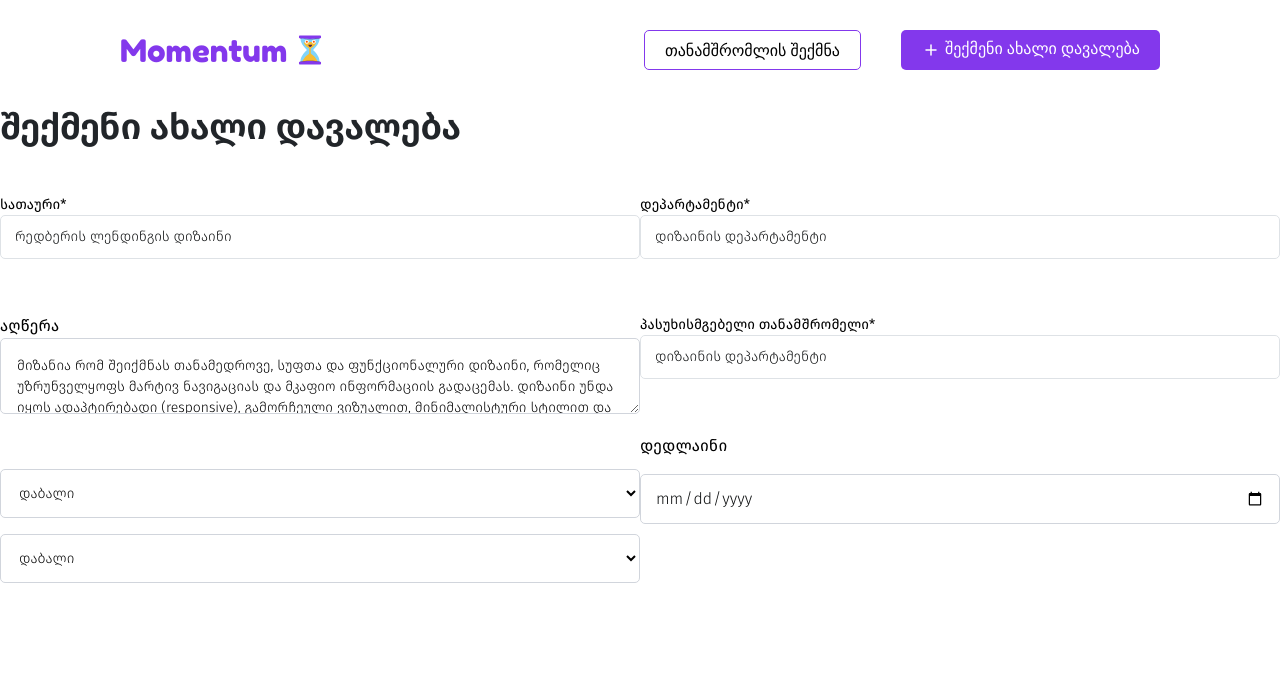
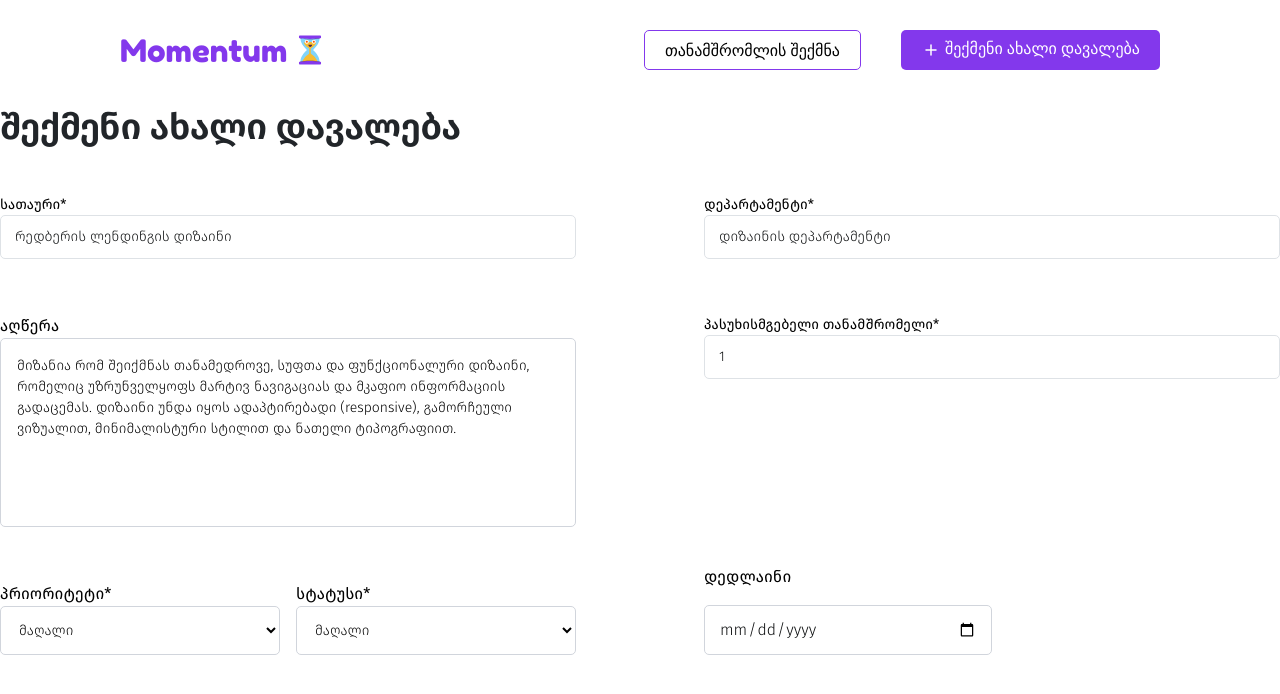
Before and after one commit to Jabjubinski/Momentum-app, a React (Vite) app: page /task/add in a window 1280 px wide. Shown: the top 694 px of the page. Built offline with nearby package versions, Linux system fonts and the light colour scheme.

Commit message:
added an options array for react select

```diff
--- a/src/pages/CreateTaskPage.jsx
+++ b/src/pages/CreateTaskPage.jsx
@@ -1,15 +1,50 @@
 import React from "react";
 import Container from "../components/Container";
-import pfp from "./pfp.png";
+import Select from "react-select"; // Import react-select
+import pfp from "./pfp.png"; // Import your image
+
 export default function CreateTaskPage() {
+  // Options array with images
+  const employeeOptions = [
+    {
+      value: "employee1",
+      label: (
+        <div className="flex items-center gap-2">
+          <img src={pfp} alt="pfp" className="w-6 h-6 rounded-full" />
+          <span>დიზაინის დეპარტამენტი</span>
+        </div>
+      ),
+    },
+    {
+      value: "employee2",
+      label: (
+        <div className="flex items-center gap-2">
+          <img src={pfp} alt="pfp" className="w-6 h-6 rounded-full" />
+          <span>გაყიდვების დეპარტამენტი</span>
+        </div>
+      ),
+    },
+    {
+      value: "employee3",
+      label: (
+        <div className="flex items-center gap-2">
+          <img src={pfp} alt="pfp" className="w-6 h-6 rounded-full" />
+          <span>მარკეტინგის დეპარტამენტი</span>
+        </div>
+      ),
+    },
+  ];
+
   return (
     <Container
       direction="col"
       title="შექმენი ახალი დავალება"
       customStyle="flex flex-col gap-[40px]"
     >
-      <div className="flex flex-row">
-        <div className="flex flex-col font-firago gap-[55px] w-[50%]">
+      <div className="flex flex-row gap-[10%]">
+        {/* First column */}
+        <div className="flex flex-col font-firago gap-[55px] w-[50%] justify-between">
+          {/* Title select */}
           <div className="flex flex-col">
             <label htmlFor="title" className="font-[400] text-[14px]">
               სათაური*
@@ -22,12 +57,16 @@ export default function CreateTaskPage() {
               <option value="">რედბერის ლენდინგის დიზაინი</option>
             </select>
           </div>
+
+          {/* Description textarea */}
           <div className="flex flex-col">
             <label htmlFor="textArea">აღწერა</label>
             <textarea
               name=""
               id="textArea"
-              className="border border-gray-300 p-4 rounded-[5px]  font-[300] text-[14px]"
+              className="border border-gray-300 p-4 rounded-[5px]  font-[300] text-[14px] min-h-[189px]
+              overflow-hidden resize-none
+              "
             >
               მიზანია რომ შეიქმნას თანამედროვე, სუფთა და ფუნქციონალური დიზაინი,
               რომელიც უზრუნველყოფს მარტივ ნავიგაციას და მკაფიო ინფორმაციის
@@ -35,28 +74,39 @@ export default function CreateTaskPage() {
               ვიზუალით, მინიმალისტური სტილით და ნათელი ტიპოგრაფიით.
             </textarea>
           </div>
-          <div className="font-firago flex flex-col gap-4">
+
+          {/* Priority selects */}
+          <div className="font-firago flex flex-row gap-4">
+            <div className="flex flex-col w-[50%]">
+              <label htmlFor="priority">პრიორიტეტი*</label>
               <select
-              name=""
-              id=""
+                name="priority"
+                id="priority"
                 className="p-[14px] border border-gray-300 rounded-[5px] font-[300] text-[14px]"
               >
-              <option value="">დაბალი</option>
-              <option value="">საშუალო</option>
-              <option value="">მაღალი</option>
+                <option value="მაღალი">მაღალი</option>
+                <option value="საშუალო">საშუალო</option>
+                <option value="დაბალი">დაბალი</option>
               </select>
+            </div>
+            <div className="flex flex-col w-[50%]">
+              <label htmlFor="priority">სტატუსი*</label>
               <select
-              name=""
-              id=""
+                name="priority"
+                id="priority"
                 className="p-[14px] border border-gray-300 rounded-[5px] font-[300] text-[14px]"
               >
-              <option value="">დაბალი</option>
-              <option value="">საშუალო</option>
-              <option value="">მაღალი</option>
+                <option value="მაღალი">მაღალი</option>
+                <option value="საშუალო">საშუალო</option>
+                <option value="დაბალი">დაბალი</option>
               </select>
             </div>
           </div>
-        <div className="flex flex-col font-firago gap-[55px] w-[50%]">
+        </div>
+
+        {/* Second column */}
+        <div className="flex flex-col font-firago gap-[55px] w-[50%] justify-items-start">
+          {/* Department select */}
           <div className="flex flex-col">
             <label htmlFor="title" className="font-[400] text-[14px]">
               დეპარტამენტი*
@@ -71,32 +121,31 @@ export default function CreateTaskPage() {
               <option value="">დიზაინის დეპარტამენტი</option>
             </select>
           </div>
-          <div className="flex flex-col">
+
+          {/* Employee select using react-select */}
+          <div className="flex flex-col flex-start items-start align-top">
             <label htmlFor="title" className="font-[400] text-[14px]">
               პასუხისმგებელი თანამშრომელი*
             </label>
             <select
-              name=""
-              id="title"
-              className="appearance-none p-[14px] border border-[#DEE2E6] font-[300] leading-[100%] text-[#0D0F10] rounded-[5px] text-[14px]"
+              options={employeeOptions}
+              isSearchable={false}
+              className="w-full appearance-none p-[14px] border border-[#DEE2E6] font-[300] leading-[100%] text-[#0D0F10] rounded-[5px] text-[14px]"
+              classNamePrefix="custom-select"
             >
-              <option value="">
-                <img src={pfp} alt="..." /> დიზაინის დეპარტამენტი
-              </option>
-              <option value="">
-                <img src={pfp} alt="..." /> დიზაინის დეპარტამენტი
-              </option>
-              <option value="">
-                <img src={pfp} alt="..." /> დიზაინის დეპარტამენტი
-              </option>
+              <option value="1">1</option>
+              <option value="2">2</option>
+              <option value="3">3</option>
               </select>
           </div>
-          <div className="font-firago flex flex-col gap-4">
+
+          {/* Deadline input */}
+          <div className="font-firago flex flex-col gap-4 h-[100%] justify-end">
             <label htmlFor="">დედლაინი</label>
             <input
               type="date"
               id="deadline"
-              className="p-[14px] border border-gray-300 font-[300] leading-[100%] text-[#0D0F10] rounded-[5px]"
+              className=" w-[50%] p-[14px] border border-gray-300 font-[300] leading-[100%] text-[#0D0F10] rounded-[5px]"
             />
           </div>
         </div>
```
Lines whose indentation alone changed are shown as unchanged.
